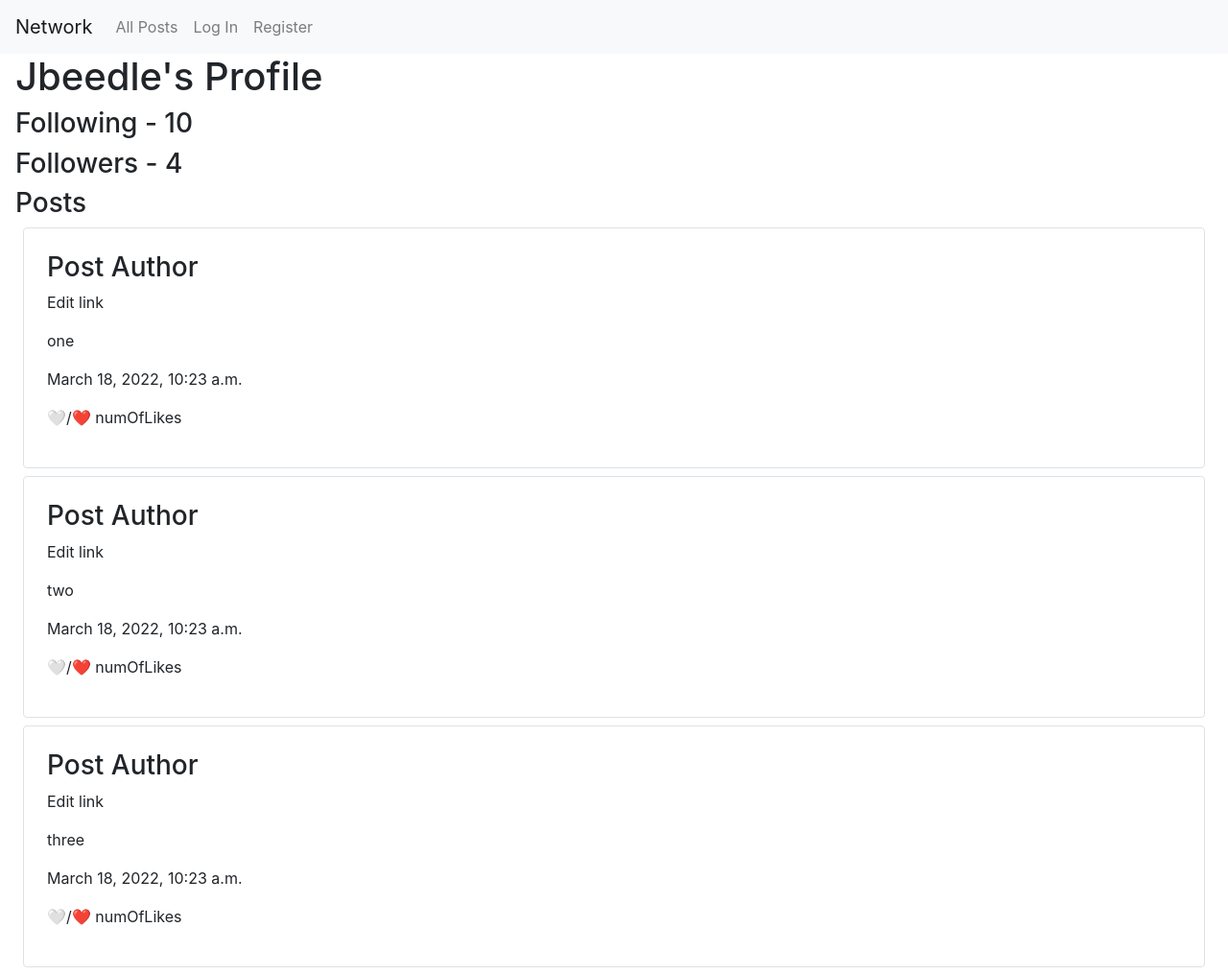
After one commit to jbeedle19/project4, a Django app: a page that uses network/templates/network/layout.html in a window 1280 px wide. The commit adds this page. Shown: the whole page at 96% size. Run offline with Django 3.2, Linux system fonts and the light colour scheme; some libraries are stand-ins or nearby versions.

```diff
--- a/network/models.py
+++ b/network/models.py
@@ -13,7 +13,7 @@ class Post(models.Model):
     created = models.DateTimeField(auto_now_add=True)
 
     class Meta:
-        ordering = ['created']
+        ordering = ['-created']
 
     def __str__(self):
         return f'Post {self.id}: {self.user} said {self.content} on {self.created}'
--- a/network/templates/network/layout.html
+++ b/network/templates/network/layout.html
@@ -16,7 +16,7 @@
               <ul class="navbar-nav mr-auto">
                 {% if user.is_authenticated %}
                     <li class="nav-item">
-                        <a class="nav-link" href="#"><strong>{{ user.username }}</strong></a>
+                        <a class="nav-link" href="{% url 'profile' user.username %}"><strong>{{ user.username }}</strong></a>
                     </li>
                 {% endif %}
                 <li class="nav-item">
@@ -24,7 +24,7 @@
                 </li>
                 {% if user.is_authenticated %}
                     <li class="nav-item">
-                        <a class="nav-link" href="#">Following</a>
+                        <a class="nav-link" href="{% url 'following' %}">Following</a>
                     </li>
                     <li class="nav-item">
                         <a class="nav-link" href="{% url 'logout' %}">Log Out</a>
--- /dev/null
+++ b/network/templates/network/profile.html
@@ -0,0 +1,17 @@
+{% extends "network/layout.html" %}
+
+{% block body %}
+    <h1 class="ml-3">{{ name | capfirst }}'s Profile</h1>
+    <h3 class="ml-3">Following - 10</h3>
+    <h3 class="ml-3">Followers - 4</h3>
+    <h3 class="ml-3">Posts</h3>
+    {% for post in posts %}
+        <div class="border rounded mx-4 mb-2 p-4">
+            <h3>Post Author</h3>
+            <p>Edit link</p>
+            <p>{{ post }}</p>
+            <p>March 18, 2022, 10:23 a.m.</p>
+            <p>🤍/❤️ numOfLikes</p>
+        </div>
+    {% endfor %}
+{% endblock %}
--- a/network/urls.py
+++ b/network/urls.py
@@ -5,7 +5,10 @@ from . import views
 
 urlpatterns = [
     path("", views.index, name="index"),
+    path("following", views.following, name="following"),
     path("login", views.login_view, name="login"),
     path("logout", views.logout_view, name="logout"),
-    path("register", views.register, name="register")
+    path("post", views.post, name="post"),
+    path("register", views.register, name="register"),
+    path("<str:username>", views.profile, name="profile")
 ]
--- a/network/views.py
+++ b/network/views.py
@@ -1,14 +1,23 @@
 from django.contrib.auth import authenticate, login, logout
+from django.contrib.auth.decorators import login_required
 from django.db import IntegrityError
 from django.http import HttpResponse, HttpResponseRedirect
 from django.shortcuts import render
 from django.urls import reverse
 
-from .models import User
+from .models import User, Post, Like
 
 
 def index(request):
-    return render(request, "network/index.html")
+    return render(request, "network/index.html", {
+        'posts': Post.objects.all()
+    })
+
+@login_required(login_url="/login", redirect_field_name=None)
+def following(request):
+    return render(request, "network/following.html", {
+        'posts': ['one', 'two', 'three']
+    })
 
 
 def login_view(request):
@@ -36,6 +45,28 @@ def logout_view(request):
     return HttpResponseRedirect(reverse("index"))
 
 
+def post(request):
+    content = request.POST['content']
+    user = request.user
+
+    if len(content) > 300:
+        return render(request, "network/error.html", {
+            'message': 'Post is too long, must be 300 characters or less. Please edit your post and try again.'
+        })
+
+    p = Post(user=user, content=content)
+    p.save()
+
+    return HttpResponseRedirect(reverse("index"))
+
+
+def profile(request, username):
+    return render(request, "network/profile.html", {
+        'name': username,
+        'posts': ['one', 'two', 'three']
+    })
+
+
 def register(request):
     if request.method == "POST":
         username = request.POST["username"]
```
Also changed, not shown: network/templates/network/error.html (added, +13 -0 lines), network/templates/network/following.html (added, +14 -0 lines), network/templates/network/index.html (+10 -8 lines), db.sqlite3, network/migrations/0003_alter_post_options.py (added).
